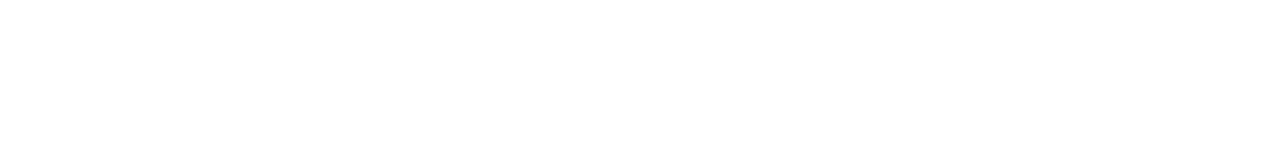
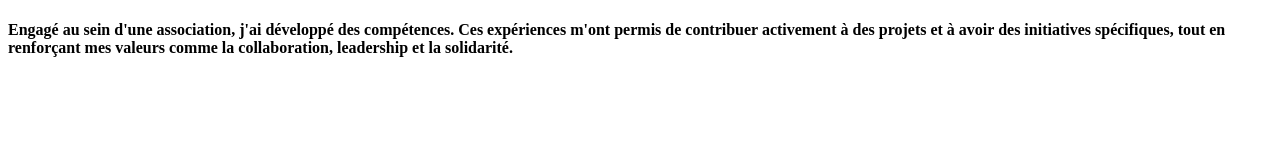
Before and after one commit to Namz05/git-mon-cv, a plain HTML site: page index.html in a window 1280 px wide. Drawn offline with Linux system fonts and the light colour scheme.

Commit message:
mise en place de la section associations

```diff
--- a/index.html
+++ b/index.html
@@ -7,6 +7,11 @@
     <link rel="stylesheet" href="style.css">
 </head>
 <body>
+    <h4>Engagé au sein d'une association, j'ai développé des
+        compétences. Ces expériences m'ont permis de contribuer activement à des projets et à avoir des
+        initiatives spécifiques, tout en renforçant mes valeurs comme la
+        collaboration, leadership et la solidarité.
+    </h4>
 
 </body>
 </html>
```
